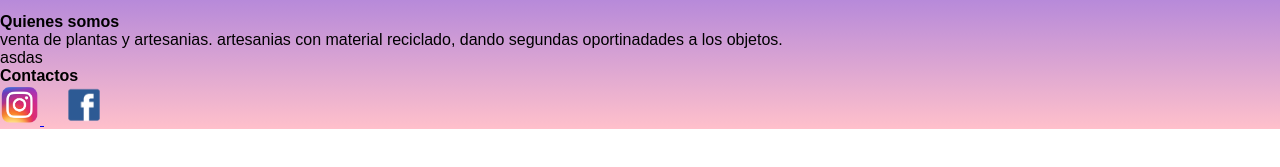
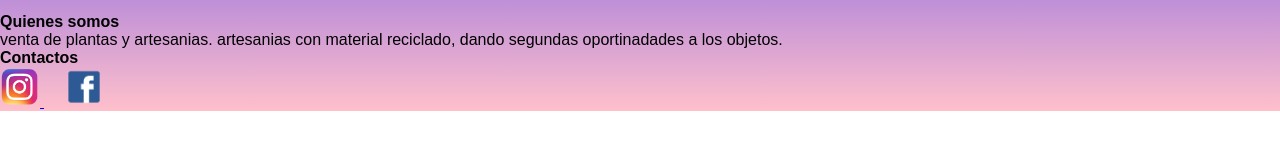
Before and after one commit to axelvega483/vivero-mis-raices, a plain HTML site: page index.html in a window 1280 px wide. Shown: the part 329-496 px from the top of the page. Drawn offline with nearby package versions, Linux system fonts and the light colour scheme.

Commit message:
index.html restaurado

```diff
--- a/index.html
+++ b/index.html
@@ -49,7 +49,7 @@
 
       <p>venta de plantas y artesanias. artesanias con material reciclado, dando segundas oportinadades a los objetos.
       </p>
-      <p> asdas</p>
+
       <h2>Contactos</h2>
 
       <a href="https://www.instagram.com/vivero_mis.raices/" target="_blank" <label>
```
